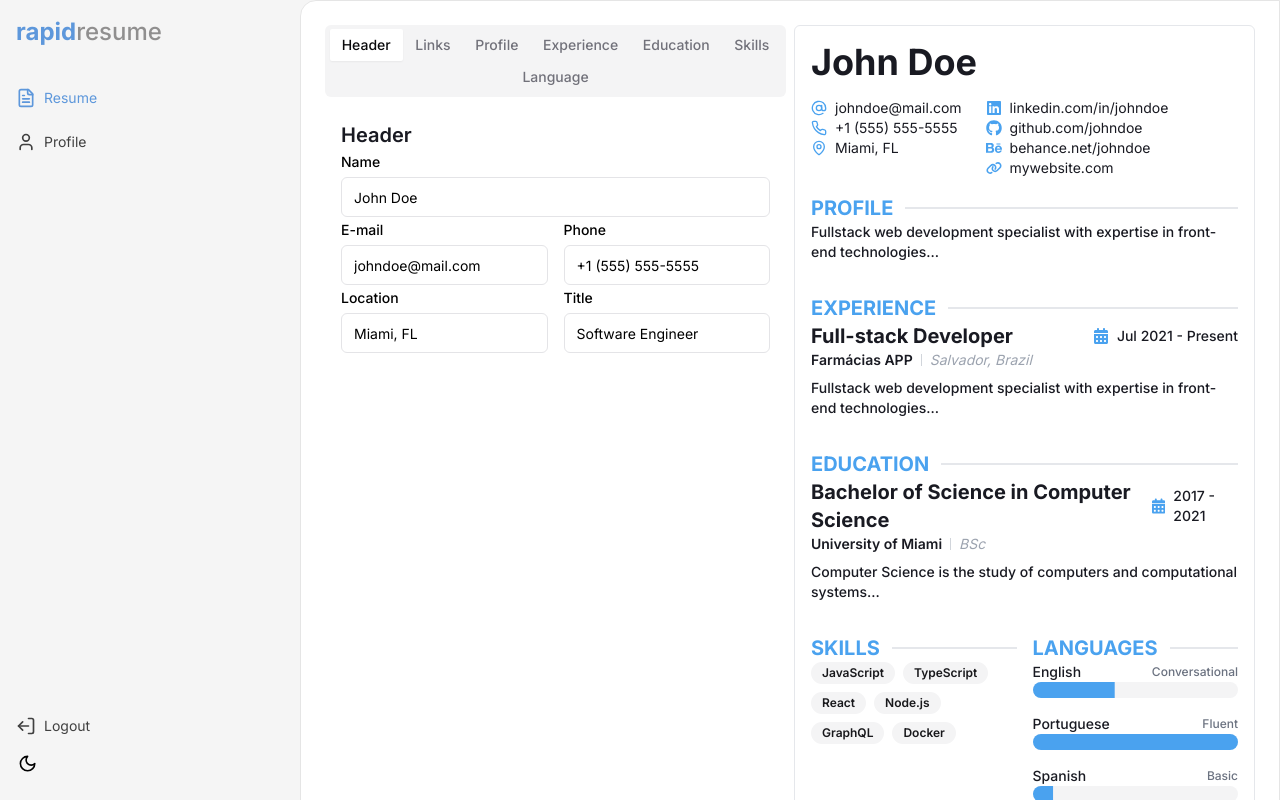
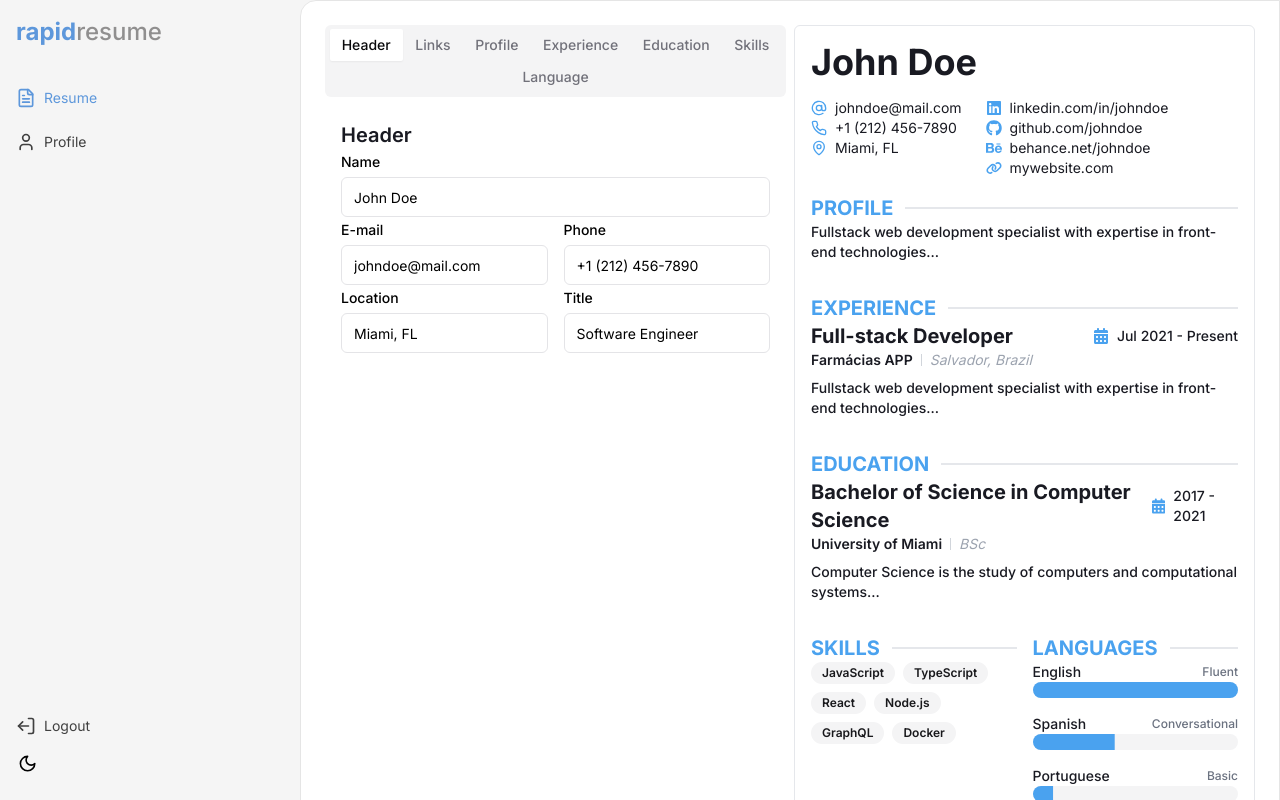
Before and after one commit to adrielgama/rapid-resume, a Next.js app: page /resume in a window 1280 px wide. Built offline with nearby package versions, Linux system fonts and the light colour scheme.

Commit message:
fix: input types

```diff
--- a/src/app/resume/_components/steps/generic-multiple.form.tsx
+++ b/src/app/resume/_components/steps/generic-multiple.form.tsx
@@ -50,6 +50,7 @@ function GenericMultipleForm<T extends FormData>({
           <Label htmlFor="title">Title</Label>
           <Input
             id="title"
+            type="text"
             value={(data as any).title}
             onChange={(e) => onChange(e, 'title')}
             className="mt-1"
@@ -62,6 +63,7 @@ function GenericMultipleForm<T extends FormData>({
               <Label htmlFor="company">Company</Label>
               <Input
                 id="company"
+                type="text"
                 value={(data as Experience).company}
                 onChange={(e) => onChange(e, 'company' as keyof T)}
                 className="mt-1"
@@ -72,6 +74,7 @@ function GenericMultipleForm<T extends FormData>({
               <Label htmlFor="institution">Institution</Label>
               <Input
                 id="institution"
+                type="text"
                 value={(data as Education).institution}
                 onChange={(e) => onChange(e, 'institution' as keyof T)}
                 className="mt-1"
@@ -86,6 +89,7 @@ function GenericMultipleForm<T extends FormData>({
               <Label htmlFor="location">Location</Label>
               <Input
                 id="location"
+                type="text"
                 value={(data as Experience).location}
                 onChange={(e) => onChange(e, 'location' as keyof T)}
                 className="mt-1"
@@ -96,6 +100,7 @@ function GenericMultipleForm<T extends FormData>({
               <Label htmlFor="degree">Degree</Label>
               <Input
                 id="degree"
+                type="text"
                 value={(data as Education).degree}
                 onChange={(e) => onChange(e, 'degree' as keyof T)}
                 className="mt-1"
--- a/src/app/resume/_components/steps/header.step.tsx
+++ b/src/app/resume/_components/steps/header.step.tsx
@@ -18,6 +18,7 @@ function HeaderStep({ resumeData, setResumeData }: HeaderStepProps) {
       </Label>
       <Input
         id="name"
+        type="text"
         value={resumeData.profile.name}
         onChange={(e) =>
           setResumeData({
@@ -37,6 +38,7 @@ function HeaderStep({ resumeData, setResumeData }: HeaderStepProps) {
           </Label>
           <Input
             id="email"
+            type="email"
             value={resumeData.profile.email}
             onChange={(e) =>
               setResumeData({
@@ -56,6 +58,7 @@ function HeaderStep({ resumeData, setResumeData }: HeaderStepProps) {
           </Label>
           <Input
             id="phone"
+            type="tel"
             value={resumeData.profile.phone}
             onChange={(e) =>
               setResumeData({
@@ -77,6 +80,7 @@ function HeaderStep({ resumeData, setResumeData }: HeaderStepProps) {
           </Label>
           <Input
             id="location"
+            type="text"
             value={resumeData.profile.location}
             onChange={(e) =>
               setResumeData({
@@ -96,6 +100,7 @@ function HeaderStep({ resumeData, setResumeData }: HeaderStepProps) {
           </Label>
           <Input
             id="title"
+            type="text"
             value={resumeData.profile.title}
             onChange={(e) =>
               setResumeData({
--- a/src/app/resume/_components/steps/skills.step.tsx
+++ b/src/app/resume/_components/steps/skills.step.tsx
@@ -104,6 +104,7 @@ function SkillStep({ resumeData, setResumeData }: SkillStepProps) {
             Select Skills for {selectedArea}
           </h2>
           <Input
+            type="text"
             placeholder="Search skills"
             value={searchTerm}
             onChange={(e) => setSearchTerm(e.target.value)}
@@ -150,6 +151,7 @@ function SkillStep({ resumeData, setResumeData }: SkillStepProps) {
             <Label>Add Custom Skill</Label>
             <div className="flex items-center gap-2">
               <Input
+                type="text"
                 placeholder="Enter custom skill"
                 value={customSkill}
                 onChange={(e) => setCustomSkill(e.target.value)}
--- a/src/app/resume/_components/url.input.tsx
+++ b/src/app/resume/_components/url.input.tsx
@@ -41,7 +41,7 @@ export function UrlInput({
         <span className="px-2 text-gray-500 dark:text-gray-300">{prefix}</span>
       )}
       <Input
-        type="text"
+        type={'text' || 'url'}
         value={username}
         onChange={(e) => handleInputChange(e.target.value)}
         placeholder={placeholder}
--- a/src/app/resume/_data/data.ts
+++ b/src/app/resume/_data/data.ts
@@ -4,7 +4,7 @@ export const dataProfile: ResumeData = {
   profile: {
     name: 'John Doe',
     email: 'johndoe@mail.com',
-    phone: '+1 (555) 555-5555',
+    phone: '+1 (212) 456-7890',
     location: 'Miami, FL',
     title: 'Software Engineer',
   },
@@ -54,14 +54,14 @@ export const dataProfile: ResumeData = {
   languages: [
     {
       language: 'English',
+      level: 'Fluent',
+    },
+    {
+      language: 'Spanish',
       level: 'Conversational',
     },
     {
       language: 'Portuguese',
-      level: 'Fluent',
-    },
-    {
-      language: 'Spanish',
       level: 'Basic',
     },
   ],
```
